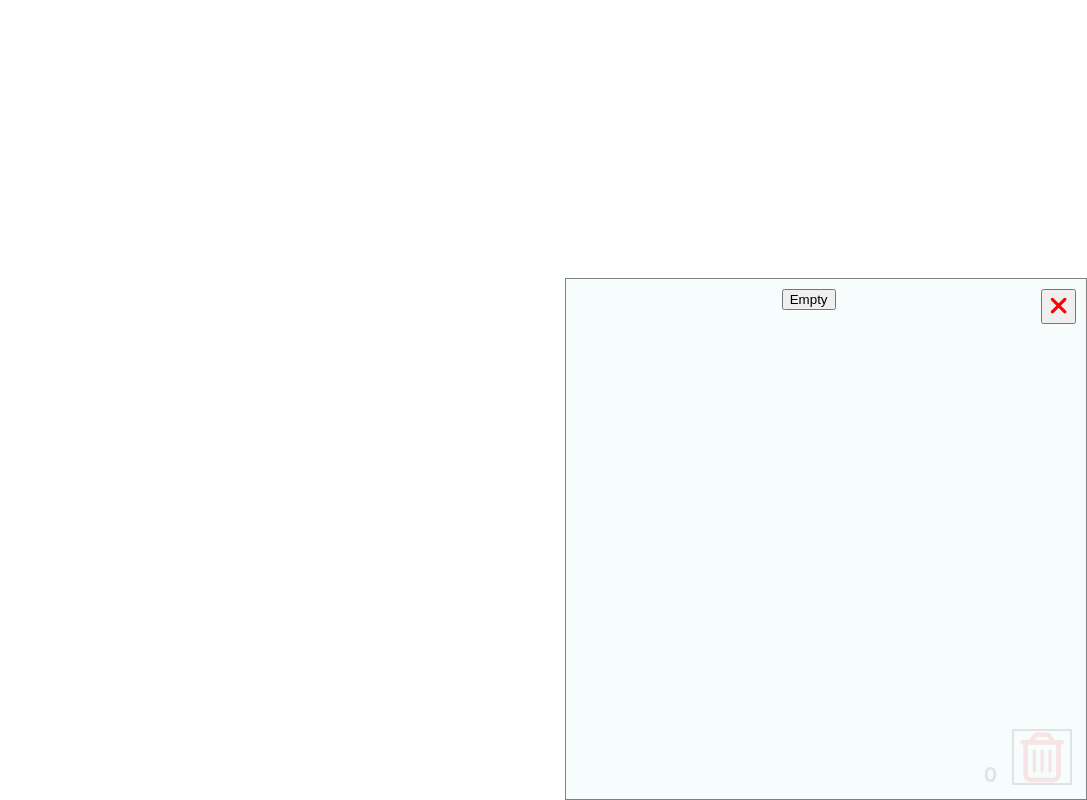
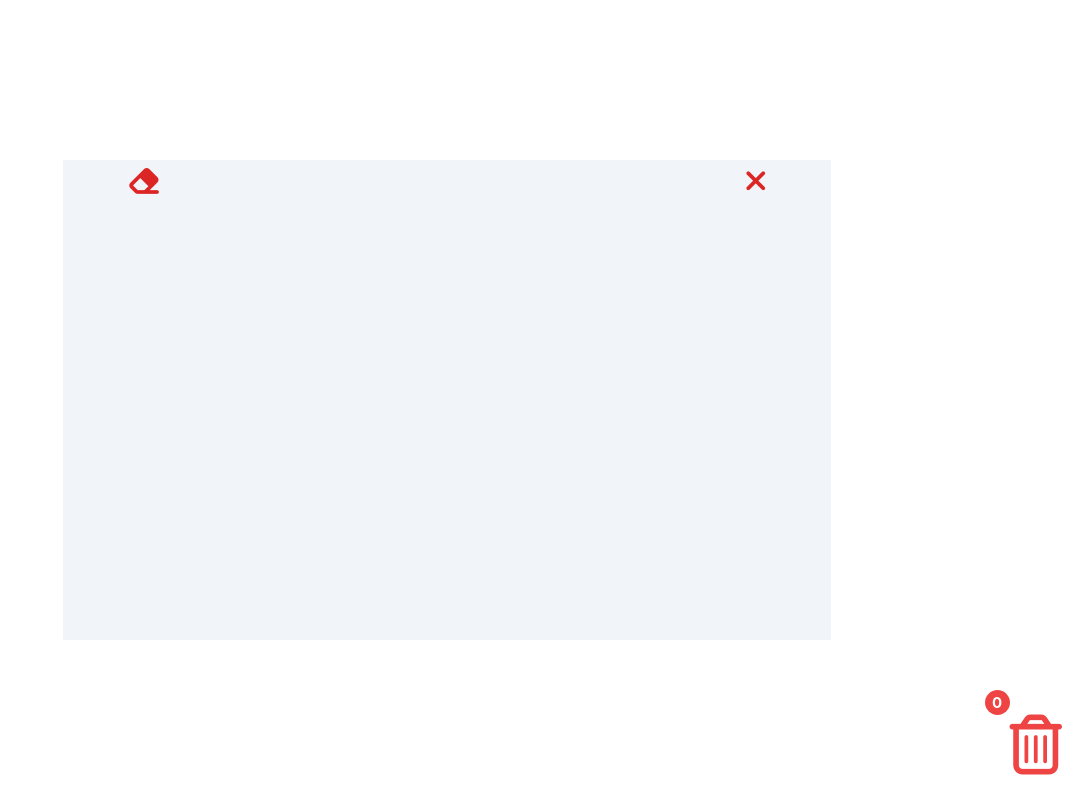
Before and after one commit to LoreA-dev/post_it_challenge, a React (Create React App) app: page / in a window 1280 px wide. Both pictures are taken after a click on the button 1235 px from the left and 757 px from the top of the page. Shown: the whole page, without its empty margins (193-1280 px from the left). Built offline with nearby package versions, Linux system fonts and the light colour scheme.

Commit message:
Some styles and tailwind config

```diff
--- /dev/null
+++ b/postcss.config.js
@@ -0,0 +1,6 @@
+module.exports = {
+  plugins: {
+    tailwindcss: {},
+    autoprefixer: {},
+  },
+}
--- a/src/App.css
+++ b/src/App.css
@@ -1,7 +1,7 @@
-.App {
-  text-align: center;
-}
-
+@tailwind base;
+@tailwind components;
+@tailwind utilities;
+/*
 .App-logo {
   height: 40vmin;
   pointer-events: none;
@@ -35,4 +35,4 @@
   to {
     transform: rotate(360deg);
   }
-}
+} */
--- a/src/TrashComponent/TrashModal/index.js
+++ b/src/TrashComponent/TrashModal/index.js
@@ -1,6 +1,5 @@
 import React from "react";
 import { DataNote } from "../../DataNote";
-import "./style.css";
 
 function TrashModal(props) {
   if (!props.show) {
@@ -12,15 +11,18 @@ function TrashModal(props) {
         onDoubleClick={(evt) => {
           evt.stopPropagation();
         }}
-      className="trashModal"
+        className="trashModal z-10 inline-block m-auto p-2.5 border-slate-300 w-3/5 h-3/5 bg-slate-100 overflow-y-auto items-center justify-center"
       >
-      <button id="emptyButton" onClick={props.emptyArray}>
-        Empty
+        <div className="flex justify-center">
+          <div className="buttonsContainer flex  fixed justify-between mx-6 w-3/6 h-12">
+            <button id="emptyButton" className=" border-none bg-none" onClick={props.emptyArray} >
+            <i class="fas fa-eraser text-red-600 text-5xl"></i>
             </button>
-      <button onClick={props.onClose} id="closeModal">
+            <button onClick={props.onClose} id="closeModal" className="text-red-600 text-5xl float-right">
               <i className="fas fa-times"></i>
             </button>
-      <div className="modalContent">
+          </div>
+          <div className="modalContent flex flex-wrap justify-center mt-12" >
             {props.deletedArray.map((postIts) => (
               <DataNote
                 restorePostIt={props.restorePostIt}
@@ -33,6 +35,7 @@ function TrashModal(props) {
             ))}
           </div>
         </div>
+      </div>
   );
 }
 
--- a/src/TrashComponent/TrashModal/style.css
+++ /dev/null
@@ -1,32 +0,0 @@
-#closeModal{
-    color: red;
-    font-size: 2.5rem;
-    float: right;
-}
-.trashModal{
-    position: absolute;
-    margin: 0 auto;
-    padding: 10px;
-    border: 1px solid grey;
-    background: #f7fcfce7;
-    width: 500px;
-    height: 500px;
-}
-.modalContent{
-    display: inline-block;
-}
-.trashModal .modalContent{
-    align-items: center;
-    justify-content: center;
-}
-.trashModal{
-    overflow-y: auto;
-}
-/* button{
-    border: none;
-    background: none;
-} */
-.emptyButton{
-    border: none;
-    background: none;
-}
--- a/src/TrashComponent/index.js
+++ b/src/TrashComponent/index.js
@@ -1,13 +1,15 @@
 import React from "react";
 import { TrashModal } from "./TrashModal";
-import "./style.css";
 
 function TrashComponent({ onDelete, deletedArray, onPermanentlyDeletePostIt,restorePostIt , emptyArray }) {
   const [show, setShow] = React.useState(false);
 
   return (
-    <div id="trashComponentContainer">
-        <h1>{deletedArray.length}</h1>
+    <div id="trashComponentContainer" className=" flex justify-end items-end h-screen">
+      <div onDoubleClick={(evt) => {
+          evt.stopPropagation();
+        }} className="absolute">
+        <span className="absolute w-10 bg-red-500 font-bold text-white rounded-full p-1 text-2xl text-center select-none">{deletedArray.length}</span>
         <button
           onDrop={onDelete}
           onDoubleClick={(evt) => {
@@ -18,9 +20,11 @@ function TrashComponent({ onDelete, deletedArray, onPermanentlyDeletePostIt,rest
           }}
           onDragOver={(evt) => evt.preventDefault()}
           id="buttonTrashComponent"
+          className="bg-none border-none m-10 hover:scale-125 transition motion-reduce:hover:scale-0 "
         >
-        <i className="far fa-trash-alt"></i>
+          <i className="far fa-trash-alt text-8xl text-red-500"></i>
         </button>
+      </div>
       <TrashModal
         restorePostIt={restorePostIt}
         emptyArray ={emptyArray}
--- a/src/TrashComponent/style.css
+++ /dev/null
@@ -1,18 +0,0 @@
-#trashComponentContainer{
-    display: flex;
-    justify-content: flex-end;
-    align-items: flex-end;
-    height: 100vh;
-}
-#buttonTrashComponent{
-    background: none;
-    border: none;
-    border: 2px solid;
-    margin: 15px;
-
-
-}
-#buttonTrashComponent i{
-    font-size: 5rem;
-    color: red;
-}
--- a/src/WorkSpace/index.js
+++ b/src/WorkSpace/index.js
@@ -1,6 +1,5 @@
   import React from "react";
 import { DataNote } from "../DataNote";
-import "./style.css";
 import { TrashComponent } from "../TrashComponent";
 
 function WorkSpace() {
@@ -116,7 +115,7 @@ function WorkSpace() {
   }
 
   return (
-    <div onDoubleClick={createPostIt} id="workSpace">
+    <div onDoubleClick={createPostIt} id="workSpace" className="relative h-screen w-screen overflow-hidden">
       {postIt.map((e) => (
         <DataNote
           updateText={editText}
--- a/src/WorkSpace/style.css
+++ /dev/null
@@ -1,7 +0,0 @@
-
-#workSpace{
-    position: relative;
-    height: 100vh;
-    width: 100vw;
-    overflow: hidden;
-}
--- a/src/index.css
+++ b/src/index.css
@@ -1,3 +1,5 @@
+
+
 html{
   font-size: 62.5%;
 }
--- /dev/null
+++ b/tailwind.config.js
@@ -0,0 +1,7 @@
+module.exports = {
+  content: ["./src/**/*.{js,jsx,ts,tsx,html}",],
+  theme: {
+    extend: {},
+  },
+  plugins: [],
+}
```
Also changed, not shown: package.json (+7 -0 lines), 2 other files (tests, documents, lock files or other folders). Lines whose indentation alone changed are shown as unchanged.
